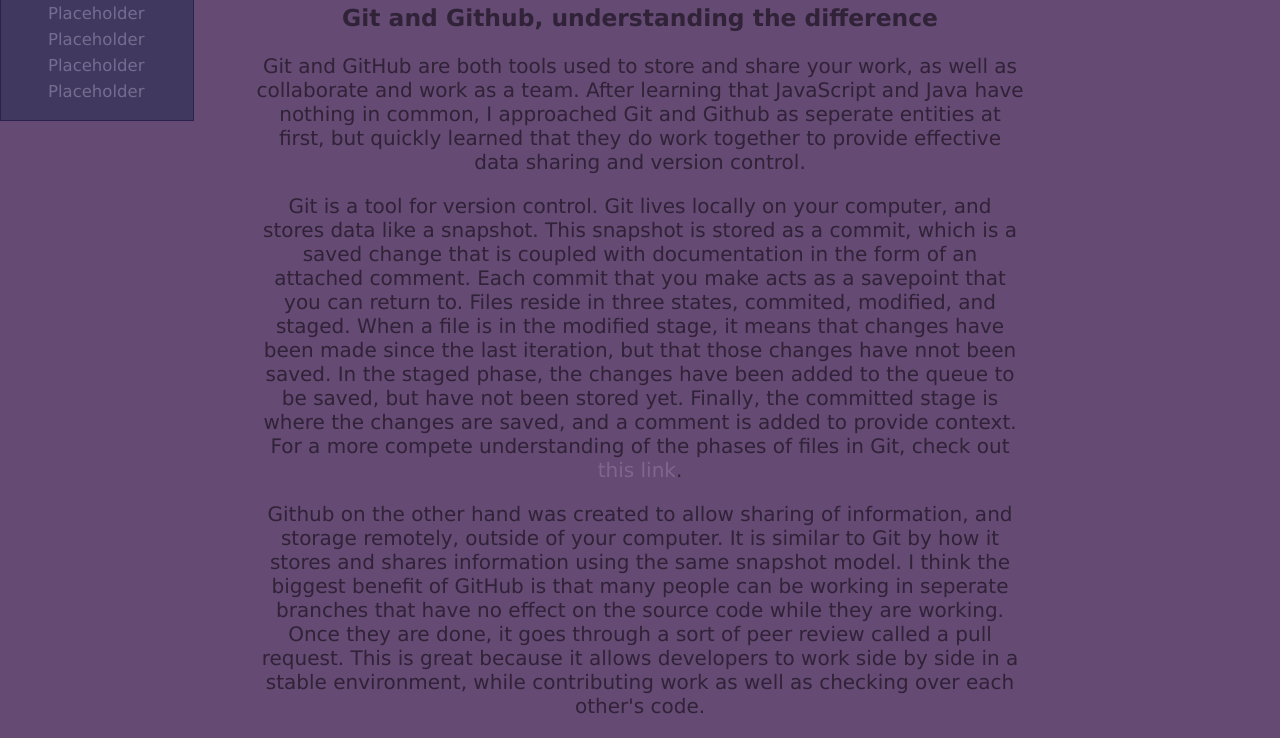
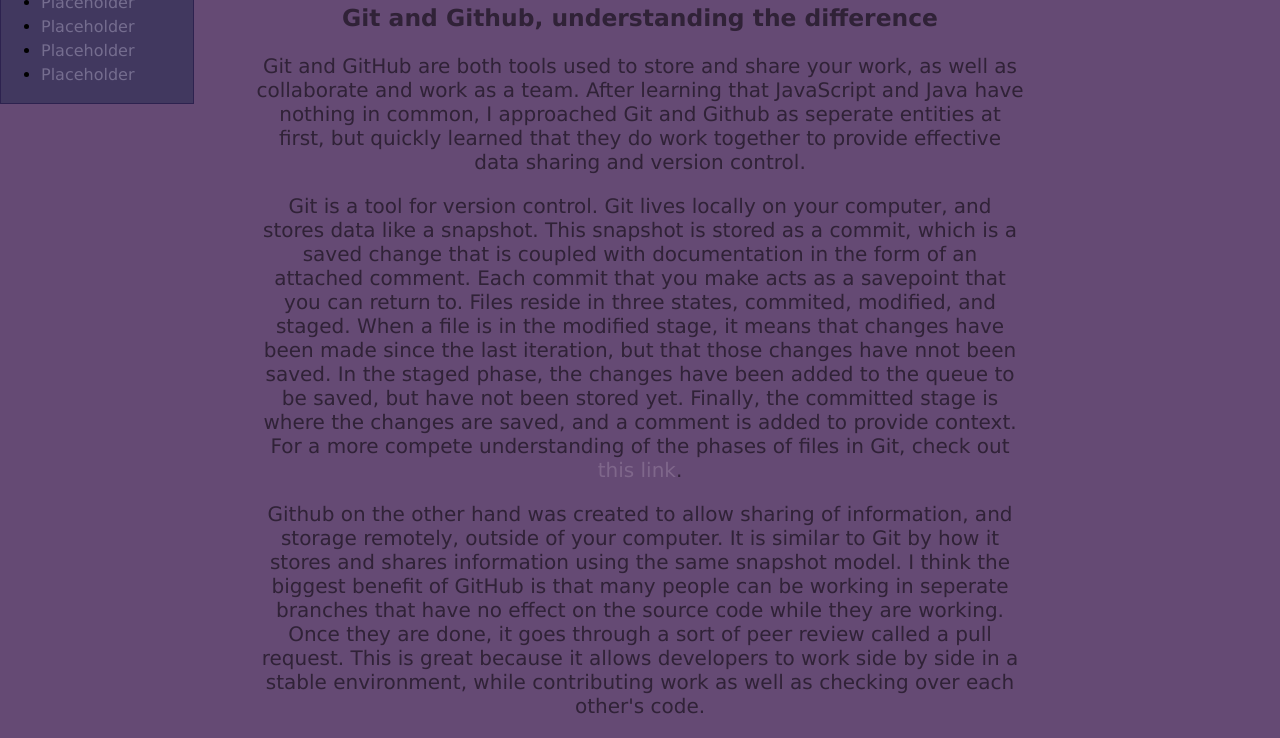
Before and after one commit to Case104/Case104.github.io, a plain HTML site: page blog/git.html in a window 1280 px wide. Shown: the part 336-1074 px from the top of the page. Drawn offline with Linux system fonts and the light colour scheme.

Commit message:
Fixing conflict between blog and default

```diff
--- a/stylesheets/blog.css
+++ b/stylesheets/blog.css
@@ -11,7 +11,7 @@ aside {
 aside a {
 	text-decoration: none;
 	color: #756D8F;
-	font-size: .825em;
+	font-size: 1em;
 	text-align: left;
 }
 
--- a/stylesheets/default.css
+++ b/stylesheets/default.css
@@ -56,7 +56,7 @@ nav ul {
 	margin-left: -75px;
 }
 
-li {
+nav li {
 	display: inline;
 	font-size: 1.25em;
 	padding: 7px;
```
